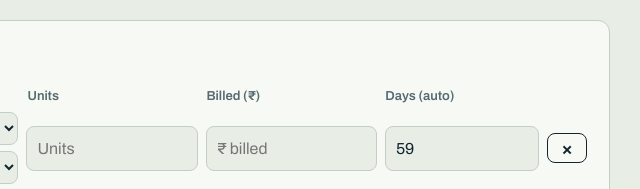
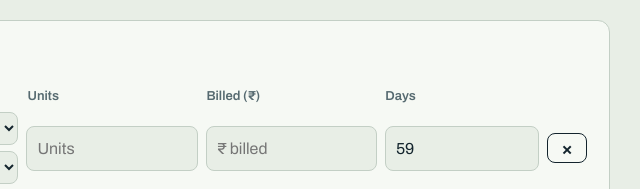
Before and after one commit to moniishh17/electricity-bill-spike-analyzer, a website with bundled scripts: page index.html in a window 1280 px wide. Shown: the part 1036-1225 px from the top of the page, 500-1140 px from the left. Built offline with nearby package versions, Linux system fonts and the light colour scheme.

Commit message:
Initial commit: BillSpike TN electricity bill analyzer

```diff
--- a/index.html
+++ b/index.html
@@ -37,7 +37,7 @@
   </section>
   <section id="analyze">
     <h2>Your bills</h2>
-    <div class="bill-head" aria-hidden="true"><span>Period</span><span>Units</span><span>Billed (₹)</span><span>Days (auto)</span><span></span></div>
+    <div class="bill-head" aria-hidden="true"><span>Period</span><span>Units</span><span>Billed (₹)</span><span>Days</span><span></span></div>
     <div id="bills"></div>
     <div class="row">
       <button id="go">Analyze bills</button>
```
